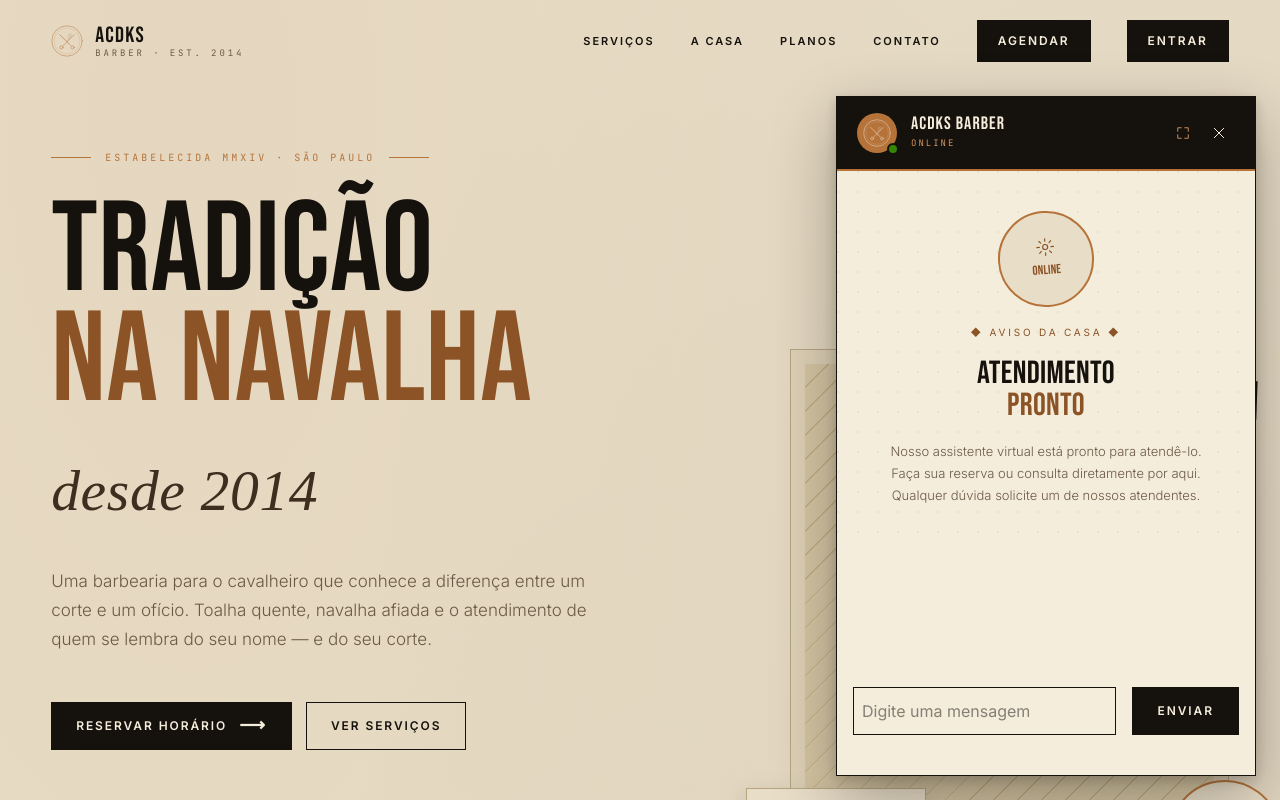
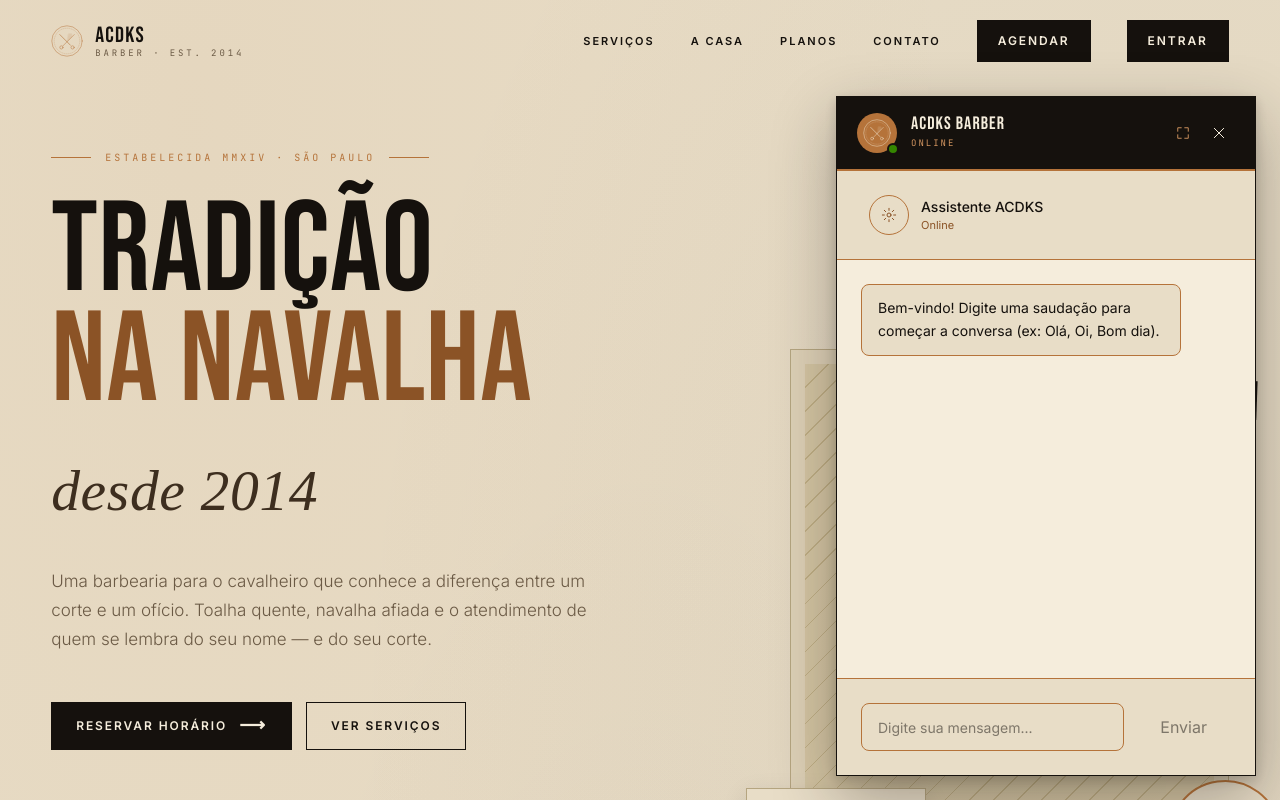
Before and after one commit to c4io-rosa-dev/FSI-chatbot_eq04, a React (Vite) app in the folder frontend/: page / in a window 1280 px wide. Both pictures are taken after a click on the button "AGENDAR". Shown: the top 800 px of the page. Built offline with nearby package versions, Linux system fonts and the light colour scheme; a web font is replaced by a local one.

Commit message:
feat: integrando back no front e limpando codigo

```diff
--- a/frontend/src/components/chatbot/Chat.tsx
+++ b/frontend/src/components/chatbot/Chat.tsx
@@ -1,72 +1,195 @@
-import { FormEvent, useState } from "react";
+import { FormEvent, useState, useEffect, useRef } from "react";
+
+interface Mensagem {
+  id: string;
+  tipo: "usuario" | "bot";
+  conteudo: string;
+  timestamp: number;
+}
 
 export default function Chat() {
   const [texto, setTexto] = useState("");
+  const [mensagens, setMensagens] = useState<Mensagem[]>([]);
+  const [userId, setUserId] = useState<string>("");
+  const [carregando, setCarregando] = useState(false);
+  const chatEndRef = useRef<HTMLDivElement>(null);
+  const API_URL = "http://localhost:3000/chat";
 
-  const handleSubmit = (e: FormEvent) => {
+  // Inicializar userId do localStorage ou gerar um novo
+  useEffect(() => {
+    let id = localStorage.getItem("chatbot_userId");
+    if (!id) {
+      id = `user_${Date.now()}_${Math.random().toString(36).substr(2, 9)}`;
+      localStorage.setItem("chatbot_userId", id);
+    }
+    setUserId(id);
+
+    // Mensagem inicial de boas-vindas
+    const mensagemInicial: Mensagem = {
+      id: `msg_${Date.now()}`,
+      tipo: "bot",
+      conteudo:
+        "Bem-vindo! Digite uma saudação para começar a conversa (ex: Olá, Oi, Bom dia).",
+      timestamp: Date.now(),
+    };
+    setMensagens([mensagemInicial]);
+  }, []);
+
+  // Auto-scroll para a última mensagem
+  useEffect(() => {
+    chatEndRef.current?.scrollIntoView({ behavior: "smooth" });
+  }, [mensagens]);
+
+  const enviarMensagem = async (e: FormEvent) => {
     e.preventDefault();
+
+    if (!texto.trim() || !userId) return;
+
+    // Adicionar mensagem do usuário
+    const novaMsg: Mensagem = {
+      id: `msg_${Date.now()}`,
+      tipo: "usuario",
+      conteudo: texto,
+      timestamp: Date.now(),
+    };
+
+    setMensagens((prev) => [...prev, novaMsg]);
+    setTexto("");
+    setCarregando(true);
+
+    try {
+      const response = await fetch(API_URL, {
+        method: "POST",
+        headers: {
+          "Content-Type": "application/json",
+        },
+        body: JSON.stringify({
+          userId,
+          message: texto,
+        }),
+      });
+
+      if (!response.ok) {
+        throw new Error(`Erro HTTP: ${response.status}`);
+      }
+
+      const data = await response.json();
+
+      // Adicionar resposta do bot
+      const msgBot: Mensagem = {
+        id: `msg_${Date.now()}_bot`,
+        tipo: "bot",
+        conteudo: data.response,
+        timestamp: Date.now(),
+      };
+
+      setMensagens((prev) => [...prev, msgBot]);
+    } catch (error) {
+      console.error("Erro ao enviar mensagem:", error);
+
+      const msgErro: Mensagem = {
+        id: `msg_${Date.now()}_erro`,
+        tipo: "bot",
+        conteudo:
+          "Desculpe, houve um erro ao processar sua mensagem. Tente novamente.",
+        timestamp: Date.now(),
+      };
+
+      setMensagens((prev) => [...prev, msgErro]);
+    } finally {
+      setCarregando(false);
+    }
   };
 
   return (
-    <div className="flex flex-col h-full w-full">
-      <div
-        className="flex-1 px-8 py-10 flex flex-col justify-center items-center text-center gap-[18px] bg-[var(--cream)]"
-        style={{
-          backgroundImage:
-            "radial-gradient(circle at 1px 1px, rgba(107,90,69,0.08) 1px, transparent 1px)",
-          backgroundSize: "20px 20px",
-        }}
-      >
-        <div className="w-24 h-24 border-2 border-[var(--copper)] rounded-full flex items-center justify-center flex-col text-[var(--copper-deep)] bg-[var(--paper)] -rotate-[4deg] relative">
+    <div className="flex flex-col h-full w-full overflow-hidden">
+      {/* Header */}
+      <div className="px-8 py-6 border-b border-(--copper) bg-(--paper) shrink-0">
+        <div className="flex items-center gap-3">
+          <div className="w-10 h-10 border border-(--copper) rounded-full flex items-center justify-center flex-col text-(--copper-deep)">
             <svg
-            width="20"
-            height="20"
+              width="16"
+              height="16"
               viewBox="0 0 24 24"
               fill="none"
               stroke="currentColor"
-            strokeWidth="1.4"
+              strokeWidth="1.5"
               strokeLinecap="round"
               strokeLinejoin="round"
             >
               <circle cx="12" cy="12" r="3" />
               <path d="M12 2 V5 M12 19 V22 M2 12 H5 M19 12 H22 M4.9 4.9 L7 7 M17 17 L19.1 19.1 M4.9 19.1 L7 17 M17 7 L19.1 4.9" />
             </svg>
-          <span className="display text-[13px] mt-1 tracking-[0.08em]">
-            Online
-          </span>
+          </div>
+          <div>
+            <h3 className="text-[14px] font-medium text-(--ink)">
+              Assistente ACDKS
+            </h3>
+            <p className="text-[11px] text-(--copper-deep)">Online</p>
+          </div>
+        </div>
       </div>
 
-        <div className="font-[var(--mono)] text-[10px] tracking-[0.28em] uppercase text-[var(--copper-deep)]">
-          ◆ Aviso da casa ◆
+      {/* Chat History */}
+      <div className="flex-1 overflow-y-auto p-6 space-y-4 bg-(--cream) min-h-0">
+        {mensagens.map((msg) => (
+          <div
+            key={msg.id}
+            className={`flex ${msg.tipo === "usuario" ? "justify-end" : "justify-start"}`}
+          >
+            <div
+              className={`max-w-xs px-4 py-3 rounded-lg ${
+                msg.tipo === "usuario"
+                  ? "bg-(--copper) text-white"
+                  : "bg-(--paper) text-(--ink) border border-(--copper)"
+              }`}
+            >
+              <p className="text-[14px] leading-relaxed whitespace-pre-line">
+                {msg.conteudo}
+              </p>
+            </div>
+          </div>
+        ))}
+        {carregando && (
+          <div className="flex justify-start">
+            <div className="bg-(--paper) text-(--ink) border border-(--copper) px-4 py-3 rounded-lg rounded-bl-none">
+              <div className="flex gap-1">
+                <div
+                  className="w-2 h-2 bg-(--copper) rounded-full animate-bounce"
+                  style={{ animationDelay: "0ms" }}
+                />
+                <div
+                  className="w-2 h-2 bg-(--copper) rounded-full animate-bounce"
+                  style={{ animationDelay: "150ms" }}
+                />
+                <div
+                  className="w-2 h-2 bg-(--copper) rounded-full animate-bounce"
+                  style={{ animationDelay: "300ms" }}
+                />
+              </div>
+            </div>
+          </div>
+        )}
+        <div ref={chatEndRef} />
       </div>
 
-        <h3 className="display text-[32px] leading-none tracking-[0.02em] text-[var(--ink)]">
-          ATENDIMENTO
-          <br />
-          <span className="text-[var(--copper-deep)]">PRONTO</span>
-        </h3>
-
-        <p className="text-[13px] leading-[1.7] text-[var(--ink-mute)] max-w-[320px] font-light">
-          Nosso assistente virtual está pronto para atendê-lo. Faça sua reserva
-          ou consulta diretamente por aqui. Qualquer dúvida solicite um de
-          nossos atendentes.
-        </p>
-      </div>
-      <div id="chat" className="w-full h-full"></div>
-      <div className="w-full flex flex-col justify-end p-4 h-full">
-        <form
-          id="form-chatbot"
-          className="w-full flex justify-center gap-4 mb-6"
-        >
+      {/* Input Form */}
+      <div className="border-t border-(--copper) bg-(--paper) p-6 shrink-0">
+        <form onSubmit={enviarMensagem} className="flex gap-3">
           <input
             type="text"
             value={texto}
             onChange={(e) => setTexto(e.target.value)}
-            placeholder="Digite uma mensagem"
-            className="flex-1 p-2 border border-ink-mid outline-none"
+            placeholder="Digite sua mensagem..."
+            disabled={carregando}
+            className="flex-1 px-4 py-3 border border-(--copper) rounded-lg outline-none text-[14px] disabled:opacity-50 disabled:cursor-not-allowed focus:border-(--copper-deep) transition-colors"
           />
-          <button type="submit" className="btn btn-primary">
-            Enviar
+          <button
+            type="submit"
+            disabled={carregando || !texto.trim()}
+            className="px-6 py-3 bg-(--copper) text-white rounded-lg font-medium text-[14px] hover:bg-(--copper-deep) disabled:opacity-50 disabled:cursor-not-allowed transition-colors shrink-0"
+          >
+            {carregando ? "..." : "Enviar"}
           </button>
         </form>
       </div>
--- a/frontend/src/components/chatbot/Chatbot.tsx
+++ b/frontend/src/components/chatbot/Chatbot.tsx
@@ -21,6 +21,7 @@ export function Chatbot() {
         flexDirection: 'column',
         boxShadow: '0 24px 80px rgba(21,17,13,0.4)',
         border: '1px solid var(--ink)',
+        overflow: 'hidden',
       }
     : {
         position: 'fixed',
@@ -35,6 +36,7 @@ export function Chatbot() {
         boxShadow: '0 24px 60px rgba(21,17,13,0.32), 0 4px 12px rgba(21,17,13,0.18)',
         border: '1px solid var(--ink)',
         animation: 'pop-in .25s ease',
+        overflow: 'hidden',
       };
 
   return (
```
Lines whose indentation alone changed are shown as unchanged.
